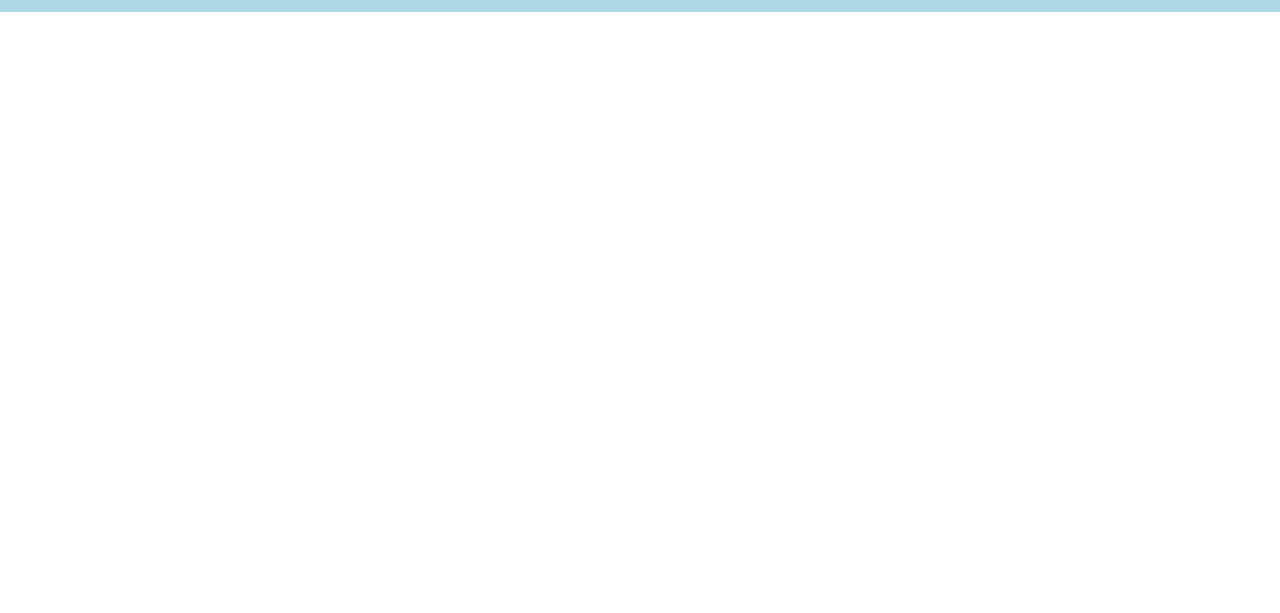
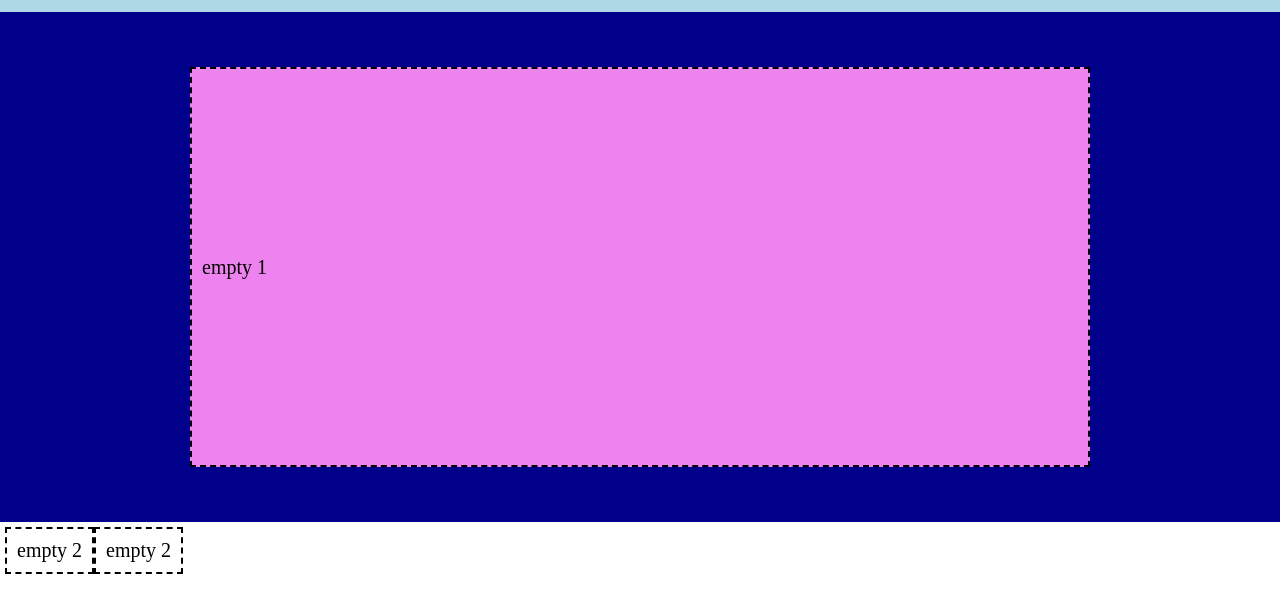
Before and after one commit to CalinCretu/htmlcss-struttura-discord, a plain HTML site: page index.html in a window 1280 px wide. Shown: the part 65-678 px from the top of the page. Drawn offline with Linux system fonts and the light colour scheme.

```diff
--- a/css/app.css
+++ b/css/app.css
@@ -9,7 +9,7 @@
     padding: 10px;
 }
 
-.container {
+.container-1 {
     max-width: 1200px;
     margin: 0 auto;
 }
@@ -19,7 +19,7 @@
     flex-wrap: wrap;
 }
 
-.row {
+[class^="row-"] {
     display: flex;
     padding: 5px;
 }
@@ -27,24 +27,72 @@
 [class^="col-"] {
     display: flex;
     align-items: center;
-    background-color: #DAA520;
-    flex-basis: calc(100% / 3);
     font-size: 20px;
     padding: 10px;
 }
 
 .logo {
     flex-basis: calc(100% / 4.8);
+    background-color: #DAA520;
 }
 .link {
     justify-content: center;
     flex-basis: calc(100% / 1.7);
+    background-color: #DAA520;
 }
 
 .login {
     justify-content: end;
     flex-basis: calc(100% / 4.8);
+    background-color: #DAA520;
 }
+
+
+
+.main-section-2 {
+    background-color: #00008B;
+}
+
+.container-2 {
+    display: flex;
+    justify-content: center;
+    max-width: 1200px;
+    margin: 0 auto;
+}
+
+.row-2 {
+    margin: 50px;
+}
+
+.col-alone {
+    background-color: #EE82EE;
+    min-width: 900px;
+    min-height: 400px;
+}
+
+.main-section-3 {
+
+}
+
+.container-3 {
+
+}
+
+.row-3 {
+
+}
+
+.col-
+
+
+
+
+
+
+
+
+
+
 
 
 
@@ -72,3 +120,11 @@
     border: 2px dashed black;
     font-weight: 300;
 }
+
+.debug .container-2 {
+
+}
+
+.debu .row-2 {
+    border: 2px dashed white;
+}
--- a/index.html
+++ b/index.html
@@ -9,9 +9,9 @@
 <body class="debug page-content">
 
     <header class="page-header debug">
-      <section>
-        <div class="container debug">
-          <div class="row debug">
+      <section class="main-section-1">
+        <div class="container-1 debug">
+          <div class="row-1 debug">
 
             <div class="col-2.5 logo">logo</div>
             <div class="col-7 link">link link link link link</div>
@@ -20,18 +20,37 @@
           </div>
         </div>
       </section>
-
     </header>
 
-    <div class="row debug">
+    <main class="main-content debug">
 
-      <main class="main-content debug">
+        <section class="main-section-2">
+          <div class="container-2 debug">
+            <div class="row-2 debug">
+
+              <div class="col-alone">empty 1</div>
+
+
+            </div>
+          </div>
+        </section>
+
+        <section class="main-section-3">
+          <div class="container-3 debug">
+            <div class="row-3 debug">
+
+              <div class="col-60/40">empty 2</div>
+              <div class="col-40/60">empty 2</div>
+
+
+            </div>
+          </div>
+        </section>
 
 
 
-      </main>
+    </main>
 
-    </div>
 
     <footer class="page-footer debug">
 
```
